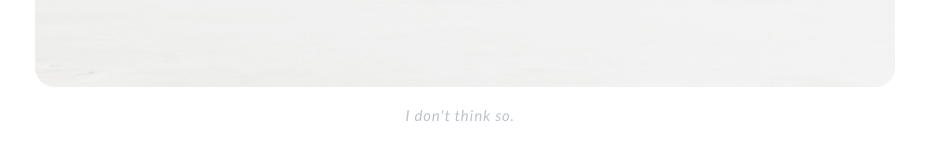
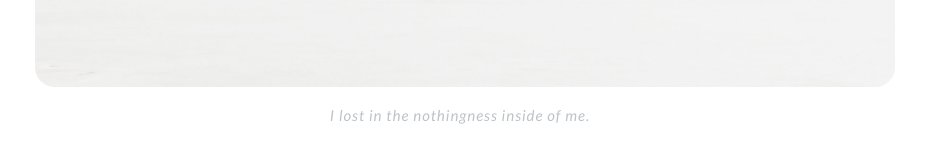
Before and after one commit to GuoJing/blog, a Jekyll site: the page built from index.html, in a window 1280 px wide. Shown: the part 202-365 px from the top of the page, without its empty margins (180-1109 px from the left). Built offline with Jekyll 4.4.1, drawn with Linux system fonts in a browser that asks for light colours.

Commit message:
auto commit

```diff
--- a/index.html
+++ b/index.html
@@ -10,6 +10,6 @@ title: GuoJing's Blog|只要心还跳
             <img src="/images/icons/me.jpg"/>
             </a>
         </p>
-        <p class="center"> I don't think so. </p>
+        <p class="center">I lost in the nothingness inside of me.</p>
     </div>
 </div>
```
